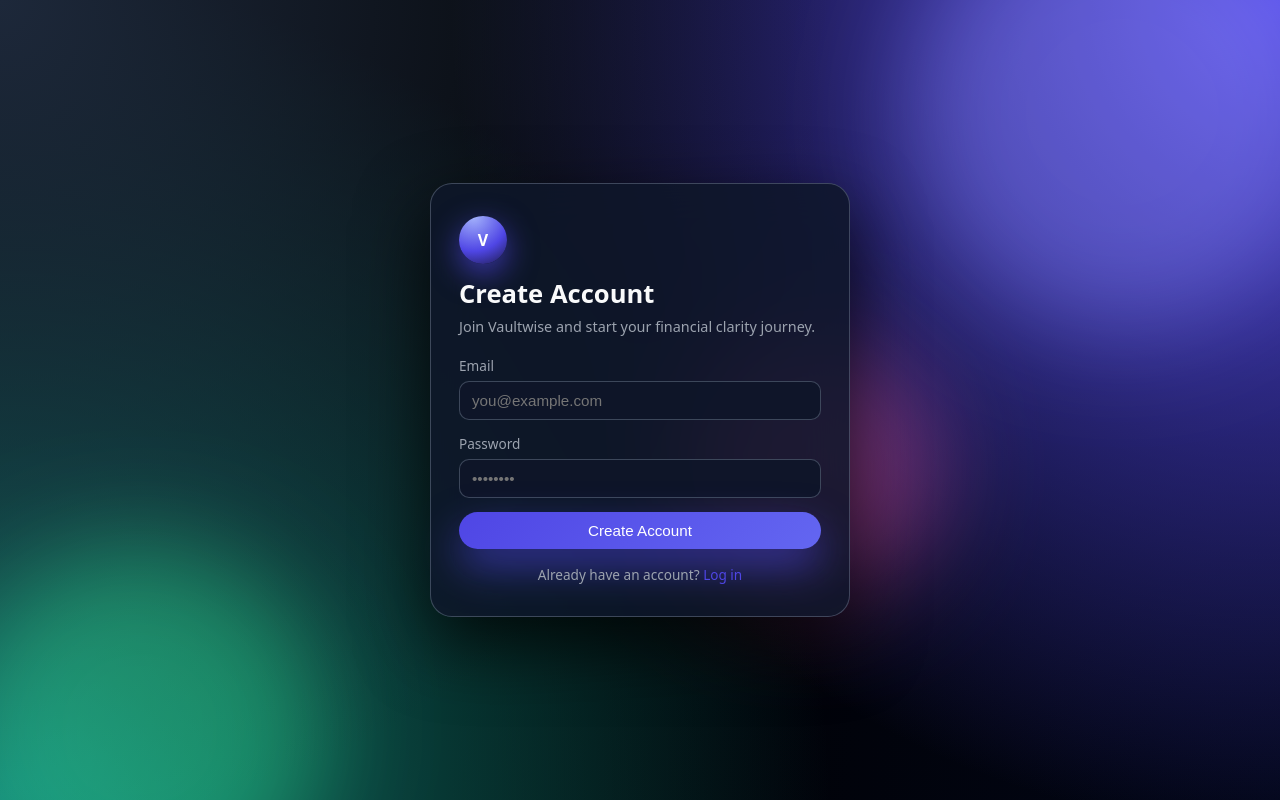
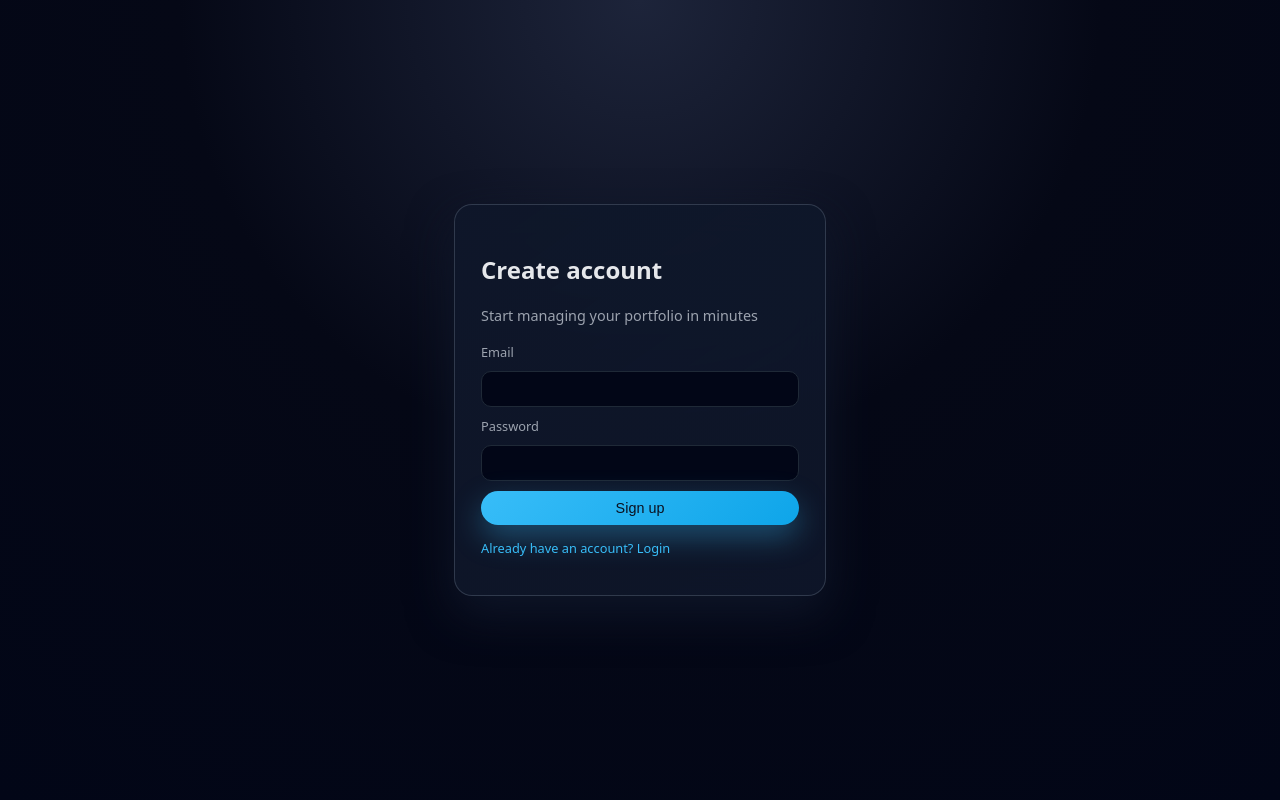
Before and after one commit to theperfectnile/APP, a plain HTML site: page register.html in a window 1280 px wide. Drawn offline with Linux system fonts and the light colour scheme.

Commit message:
Update register.html

```diff
--- a/register.html
+++ b/register.html
@@ -1,220 +1,34 @@
 <!DOCTYPE html>
 <html lang="en">
 <head>
-  <meta charset="UTF-8" />
-  <title>Create Account – Vaultwise</title>
-  <meta name="viewport" content="width=device-width, initial-scale=1" />
+  <meta charset="UTF-8">
+  <title>Vaultwise • Register</title>
+  <link rel="stylesheet" href="styles.css">
+</head>
+<body class="auth-body">
+  <div class="auth-shell">
+    <div class="auth-card">
+      <h2>Create account</h2>
+      <p class="subtitle">Start managing your portfolio in minutes</p>
 
-  <style>
-    :root {
-      --bg: #020617;
-      --accent: #4f46e5;
-      --accent-2: #22c55e;
-      --text: #f9fafb;
-      --text-muted: #9ca3af;
-      --border: rgba(148, 163, 184, 0.35);
-      --radius-lg: 22px;
-      --radius-md: 12px;
-      --shadow: 0 26px 70px rgba(0, 0, 0, 0.75);
-      --font: system-ui, -apple-system, BlinkMacSystemFont, "SF Pro Text", sans-serif;
-    }
+      <form id="registerForm" class="form">
+        <label>Email</label>
+        <input type="email" id="registerEmail" required>
 
-    * { box-sizing: border-box; }
+        <label>Password</label>
+        <input type="password" id="registerPassword" required>
 
-    body {
-      margin: 0;
-      font-family: var(--font);
-      background:
-        radial-gradient(circle at 0% 0%, #1d283a 0, transparent 55%),
-        radial-gradient(circle at 100% 0%, #4f46e5 0, transparent 55%),
-        radial-gradient(circle at 0% 100%, #0f766e 0, transparent 55%),
-        radial-gradient(circle at 100% 100%, #020617 0, #000 55%);
-      color: var(--text);
-      overflow-x: hidden;
-      min-height: 100vh;
-      display: flex;
-      align-items: center;
-      justify-content: center;
-      padding: 40px 20px;
-    }
+        <button class="btn primary" type="submit">Sign up</button>
+      </form>
 
-    .orb {
-      position: fixed;
-      border-radius: 999px;
-      filter: blur(50px);
-      opacity: 0.45;
-      mix-blend-mode: screen;
-      pointer-events: none;
-      animation: float 18s ease-in-out infinite alternate;
-      z-index: 0;
-    }
-    .orb--1 { width: 420px; height: 420px; background: #6366f1; top: -80px; right: -40px; }
-    .orb--2 { width: 360px; height: 360px; background: #22c55e; bottom: -120px; left: -40px; animation-delay: -8s; }
-    .orb--3 { width: 260px; height: 260px; background: #ec4899; top: 40%; left: 55%; animation-delay: -13s; }
+      <div class="auth-links">
+        <a href="login.html">Already have an account? Login</a>
+      </div>
 
-    @keyframes float {
-      0% { transform: translate3d(0,0,0) scale(1); }
-      50% { transform: translate3d(20px,-30px,0) scale(1.05); }
-      100% { transform: translate3d(-30px,20px,0) scale(0.98); }
-    }
-
-    .card {
-      position: relative;
-      z-index: 2;
-      width: 100%;
-      max-width: 420px;
-      background: rgba(15, 23, 42, 0.85);
-      border: 1px solid var(--border);
-      border-radius: var(--radius-lg);
-      padding: 32px 28px;
-      box-shadow: var(--shadow);
-      backdrop-filter: blur(22px);
-      animation: fadeIn 0.7s ease forwards;
-      opacity: 0;
-      transform: translateY(20px);
-    }
-
-    @keyframes fadeIn {
-      to { opacity: 1; transform: translateY(0); }
-    }
-
-    .logo {
-      width: 48px;
-      height: 48px;
-      border-radius: 999px;
-      background: radial-gradient(circle at 30% 0, #a5b4fc, #4f46e5 60%, #1d1b4b 100%);
-      display: flex;
-      align-items: center;
-      justify-content: center;
-      font-weight: 700;
-      color: white;
-      margin-bottom: 12px;
-      box-shadow: 0 10px 30px rgba(79, 70, 229, 0.7);
-    }
-
-    h1 {
-      margin: 0 0 6px;
-      font-size: 1.6rem;
-      font-weight: 600;
-    }
-
-    .subtitle {
-      margin: 0 0 20px;
-      font-size: 0.9rem;
-      color: var(--text-muted);
-    }
-
-    label {
-      display: block;
-      font-size: 0.85rem;
-      margin-bottom: 6px;
-      color: var(--text-muted);
-    }
-
-    input {
-      width: 100%;
-      padding: 10px 12px;
-      border-radius: 10px;
-      border: 1px solid var(--border);
-      background: rgba(15, 23, 42, 0.9);
-      color: var(--text);
-      margin-bottom: 14px;
-      font-size: 0.95rem;
-    }
-
-    .btn-primary {
-      width: 100%;
-      padding: 10px 16px;
-      border-radius: 999px;
-      border: none;
-      background: linear-gradient(135deg, var(--accent), #6366f1);
-      color: white;
-      font-size: 0.95rem;
-      cursor: pointer;
-      box-shadow: 0 18px 40px rgba(79, 70, 229, 0.6);
-      transition: 0.15s ease;
-    }
-
-    .btn-primary:hover {
-      transform: translateY(-2px);
-      box-shadow: 0 22px 55px rgba(79, 70, 229, 0.8);
-    }
-
-    .footer {
-      margin-top: 16px;
-      font-size: 0.85rem;
-      color: var(--text-muted);
-      text-align: center;
-    }
-
-    .footer a {
-      color: var(--accent);
-      text-decoration: none;
-    }
-  </style>
-</head>
-
-<body>
-  <div class="orb orb--1"></div>
-  <div class="orb orb--2"></div>
-  <div class="orb orb--3"></div>
-
-  <div class="card">
-    <div class="logo">V</div>
-    <h1>Create Account</h1>
-    <p class="subtitle">Join Vaultwise and start your financial clarity journey.</p>
-
-    <form id="registerForm">
-      <label>Email</label>
-      <input id="email" type="email" placeholder="you@example.com" required />
-
-      <label>Password</label>
-      <input id="password" type="password" placeholder="••••••••" required />
-
-      <button class="btn-primary" type="submit">Create Account</button>
-    </form>
-
-    <div class="footer">
-      Already have an account?
-      <a href="login.html">Log in</a>
+      <p id="registerError" class="error-text"></p>
     </div>
   </div>
 
-  <script>
-    const API = "https://portfolio-god.onrender.com/api";
-
-    document.getElementById("registerForm").addEventListener("submit", async (e) => {
-      e.preventDefault();
-
-      const email = document.getElementById("email").value.trim();
-      const password = document.getElementById("password").value.trim();
-
-      if (!email || !password) {
-        alert("Please enter both email and password.");
-        return;
-      }
-
-      try {
-        const res = await fetch(`${API}/register`, {
-          method: "POST",
-          headers: { "Content-Type": "application/json" },
-          body: JSON.stringify({ email, password })
-        });
-
-        const data = await res.json();
-
-        if (data.error) {
-          alert(data.error);
-          return;
-        }
-
-        localStorage.setItem("vaultwiseEmail", data.email);
-        window.location.href = "dashboard.html";
-
-      } catch (err) {
-        alert("Registration failed. Check your backend or internet connection.");
-      }
-    });
-  </script>
+  <script src="app.js"></script>
 </body>
 </html>
```
